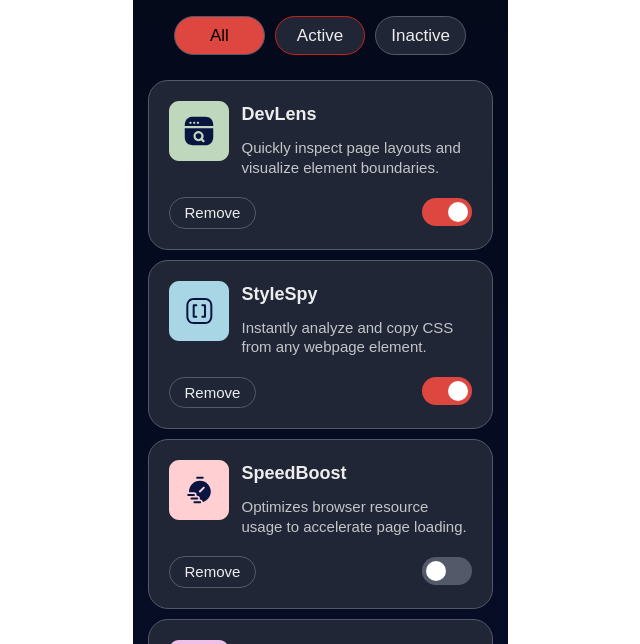
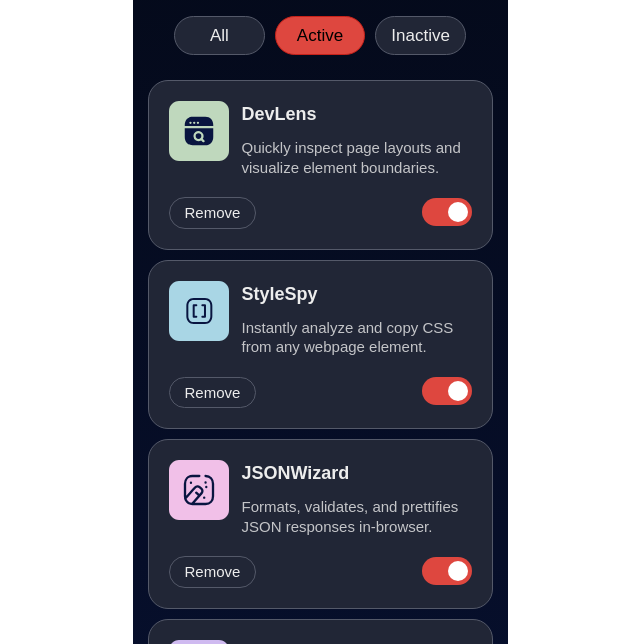
Before and after one commit to gillaercio/browser-extensions-manager-ui-main, a plain HTML site: page index.html in a window 1280 px wide. Both pictures are taken after a click on the tab "Active". Shown: the part 156-800 px from the top of the page, without its empty margins (320-960 px from the left). Drawn offline with Linux system fonts and the light colour scheme; a web font is replaced by a local one.

Commit message:
index.js adjusted

```diff
--- a/assets/js/index.js
+++ b/assets/js/index.js
@@ -1,10 +1,41 @@
+let allExtensions = [];
+let currentFilter = "all";
+
 document.addEventListener("DOMContentLoaded", () => {
   const container = document.getElementById("extensions-container");
+  const filterButtons = document.querySelectorAll(".filter-tab button");
 
   fetch("assets/data/data.json")
     .then(response => response.json())
     .then(data => {
-      data.forEach(data => {
+      allExtensions = data;
+      renderExtensions(allExtensions);
+    })
+    .catch(error => {
+      console.error("Error loading JSON:", error);
+      container.innerHTML = "<p style='color: white;'>Error loading extensions.</p>";
+    });
+
+  filterButtons.forEach(button => {
+    button.addEventListener("click", () => {
+      filterButtons.forEach(btn => btn.setAttribute("aria-selected", "false"));
+      button.setAttribute("aria-selected", "true");
+
+      currentFilter = button.dataset.filter;
+      renderExtensions(applyFilter(allExtensions, currentFilter));
+    });
+  });
+
+  function applyFilter(datas, filter) {
+    if (filter === "active") return datas.filter(dat => dat.isActive);
+    if (filter === "inactive") return datas.filter(dat => !dat.isActive);
+    return datas;
+  }
+
+  function renderExtensions(datas) {
+    container.innerHTML = "";
+
+    datas.forEach(data => {
       const card = document.createElement("article");
       card.className = "extension-card";
 
@@ -19,16 +50,29 @@ document.addEventListener("DOMContentLoaded", () => {
         <div class="extension-actions">
           <button class="remove-button">Remove</button>
           <label class="switch">
-              <input type="checkbox" ${data.isActive ? "checked" : ""} />
+            <input type="checkbox" ${data.isActive ? "checked" : ""}
+            data-name="${data.name}" />
             <span class="slider"></span>
           </label>
         </div>
         `;
         container.appendChild(card);
       });
-    })
-    .catch(error => {
-      console.error("Error loading JSON:", error);
-      container.innerHTML = "<p style='color: white;'>Error loading extensions.</p>";
+
+      container.querySelectorAll('input[type="checkbox"]').forEach(input => {
+        input.addEventListener("change", (e) => {
+          const name = e.target.dataset.name;
+          const updatedStatus = e.target.checked;
+
+          const dat = allExtensions.find(dat => dat.name === name);
+          if (dat) {
+            dat.isActive = updatedStatus;
+
+            if (currentFilter !== "all") {
+              renderExtensions(applyFilter(allExtensions, currentFilter));
+            }
+          }
         });
-})
+      });
+  }
+});
--- a/index.html
+++ b/index.html
@@ -22,9 +22,9 @@
     <div class="filter-bar">
       <h1 class="filter-title">Extensions List</h1>
       <div class="filter-tab" role="tablist" aria-label="Extension filter tabs">
-        <button role="tab" aria-selected="true">All</button>
-        <button role="tab" aria-selected="false">Active</button>
-        <button role="tab" aria-selected="false">Inactive</button>
+        <button role="tab" aria-selected="true" data-filter="all">All</button>
+        <button role="tab" aria-selected="false" data-filter="active">Active</button>
+        <button role="tab" aria-selected="false" data-filter="inactive">Inactive</button>
       </div>
     </div>
 
```
Lines whose indentation alone changed are shown as unchanged.
